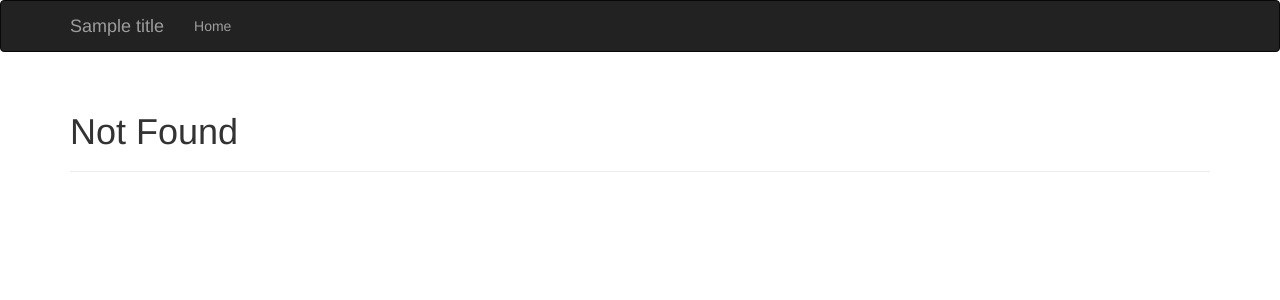
After one commit to danmcginnis/sLunch, a Flask app: template app/templates/404.html in a window 1280 px wide. The commit adds this page. Shown: the top 300 px of the page. Run offline with Flask 2, Linux system fonts and the light colour scheme; the template is opened without the code that fills it: most values are stand-ins (such as "Sample title", 1, 10 or a date in 2020); some libraries are stand-ins or nearby versions.

Commit message:
add a template html page and 404 page

```diff
--- /dev/null
+++ b/app/templates/404.html
@@ -0,0 +1,11 @@
+{% extends "base.html" %}
+
+{% block title %} {{ title }} - Page Not Found {% endblock %}
+
+{% block page_content %}
+
+<div class="page-header">
+    <h1>Not Found</h1>
+</div>
+
+{% endblock %}
--- /dev/null
+++ b/app/templates/base.html
@@ -0,0 +1,35 @@
+{% extends "bootstrap/base.html" %}
+
+{% block title %} {{ title }} {% endblock %}
+
+{% block navbar %}
+
+<div class="navbar navbar-inverse" role="navigation">
+    <div class="container">
+        <div class="navbar-header">
+            <button type="button" class="navbar-toggle"
+                data-toggle="collapse" data-target=".navbar-collapse">
+                <span class="sr-only">Toggle navigation</span>
+                <span class="icon-bar"></span>
+                <span class="icon-bar"></span>
+                <span class="icon-bar"></span>
+            </button>
+            <a class="navbar-brand" href="/"> {{ title }} </a>
+        </div>
+        <div class="navbar-collapse collapse">
+            <ul class="nav navbar-nav">
+                <li>
+                    <a href="/">Home</a>
+                </li>
+            </ul>
+        </div>
+    </div>
+</div>
+
+{% endblock %}
+
+{% block content %}
+<div class="container">
+    {% block page_content %}{% endblock %}
+</div>
+{% endblock %}
```
Also changed, not shown: app/templates/index.html (+5 -27 lines), app/views.py (+13 -1 lines).
